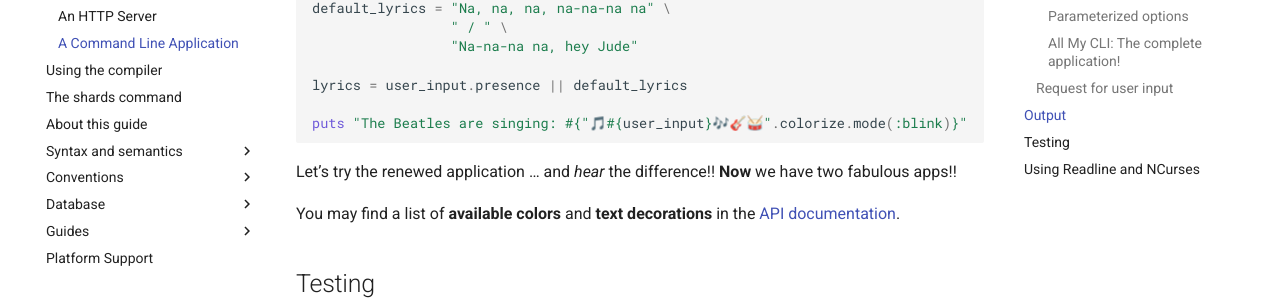
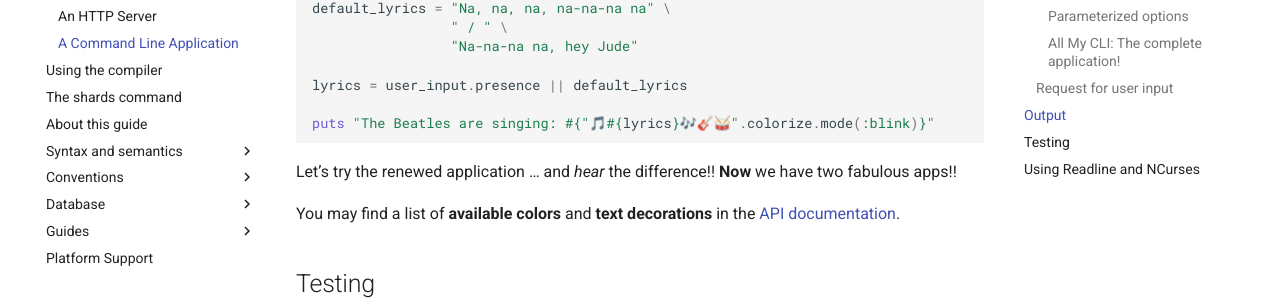
Before and after one commit to crystal-lang/crystal-book, an MkDocs documentation site: the page built from docs/getting_started/cli.md, in a window 1280 px wide and 900 px high, scrolled down 7444 px. Shown: the part 146-451 px from the top of the window. Built offline with MkDocs 1.6.1 and Material for MkDocs 9.7.7, drawn with Linux system fonts in a browser that asks for light colours; comment, search, counter and statistics services are not loaded.

Commit message:
small correction to the final cli app taking user input (#421)
Co-authored-by: Johannes Müller <straightshoota@gmail.com>

````diff
--- a/docs/getting_started/cli.md
+++ b/docs/getting_started/cli.md
@@ -365,7 +365,7 @@ default_lyrics = "Na, na, na, na-na-na na" \
 
 lyrics = user_input.presence || default_lyrics
 
-puts "The Beatles are singing: #{"🎵#{user_input}🎶🎸🥁".colorize.mode(:blink)}"
+puts "The Beatles are singing: #{"🎵#{lyrics}🎶🎸🥁".colorize.mode(:blink)}"
 ```
 
 Let’s try the renewed application … and _hear_ the difference!!
````
